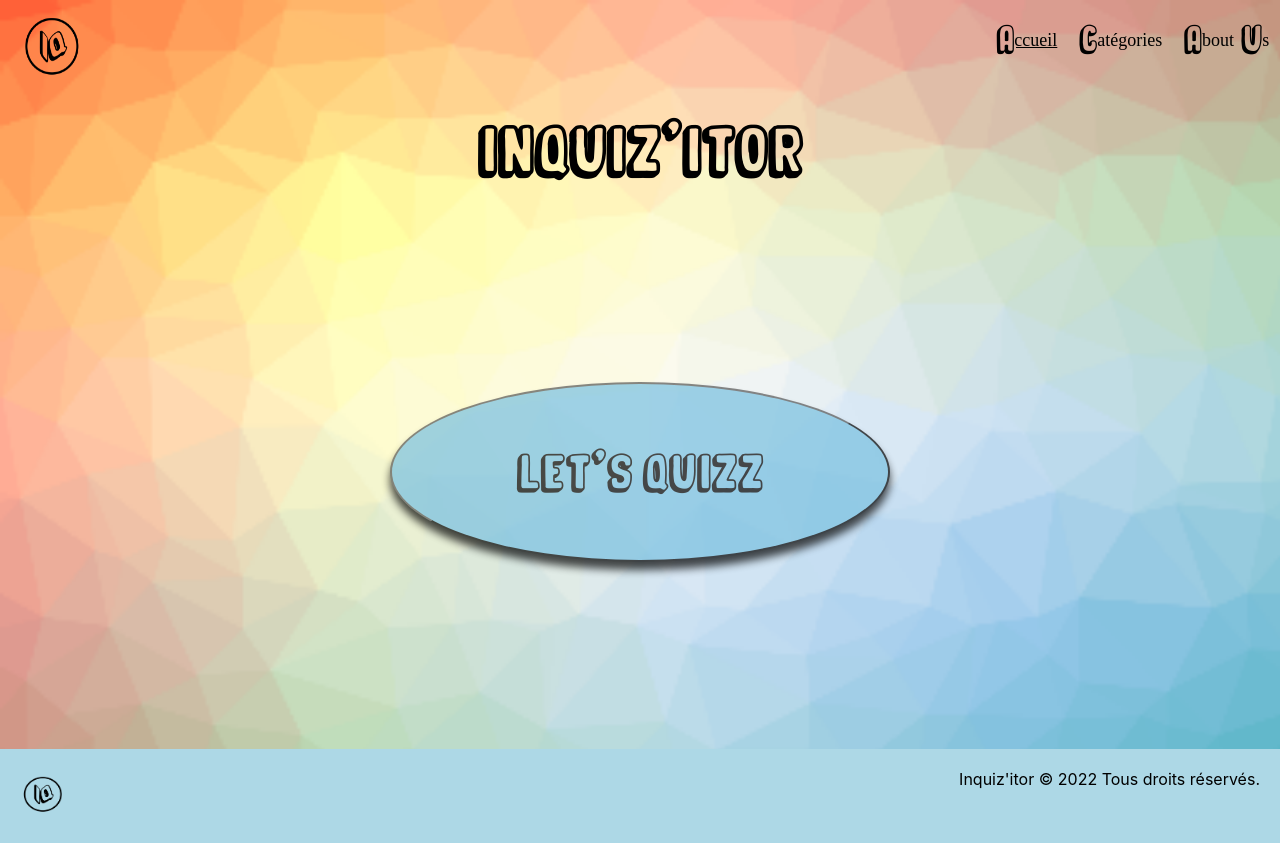
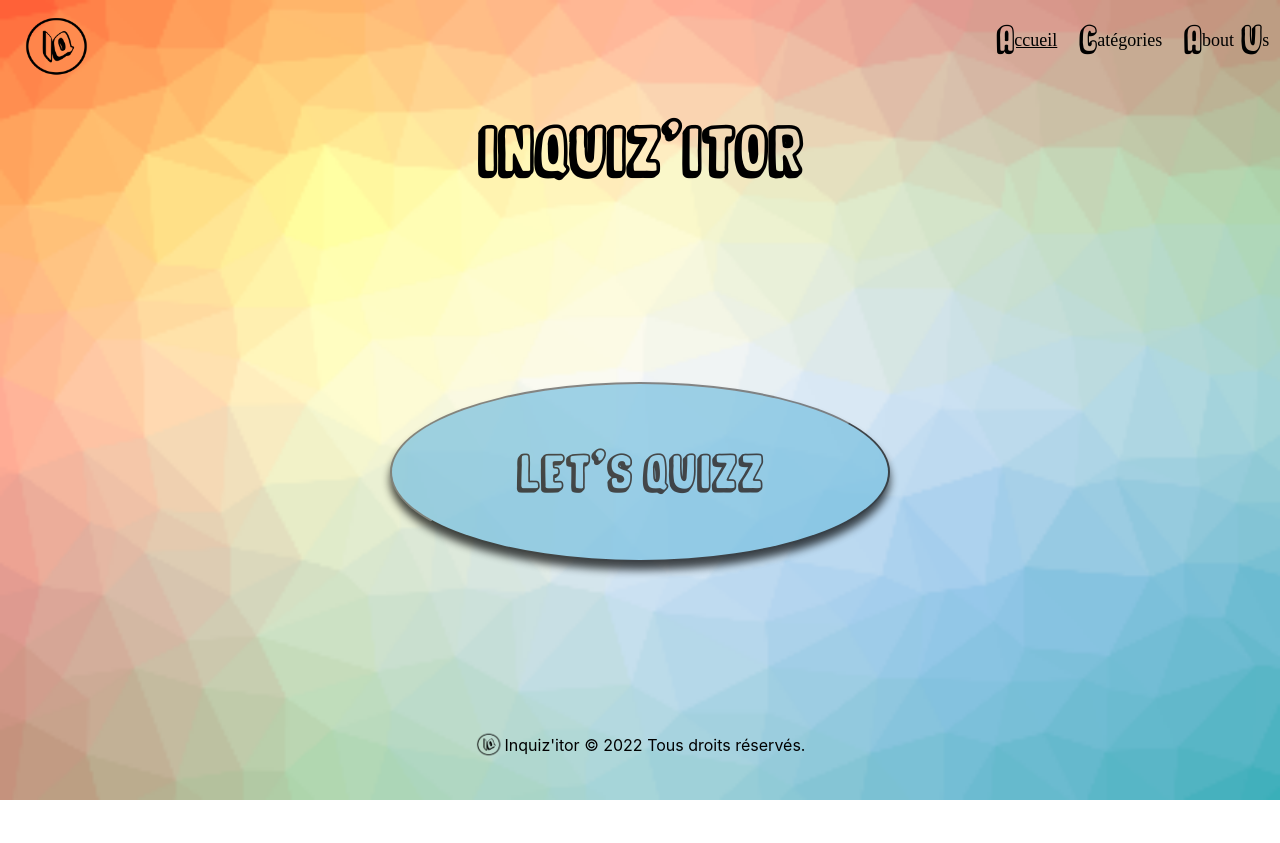
Before and after one commit to ComicScrip/lyon-react-mars22-p2g5, a React (Create React App) app: page / in a window 1280 px wide. After the commit the page ends 800 px from the top, so only its background shows below. Built offline with nearby package versions, Linux system fonts and the light colour scheme.

Commit message:
Update footer.css

```diff
--- a/src/styles/footer.css
+++ b/src/styles/footer.css
@@ -1,23 +1,14 @@
-* {
-  box-sizing: border-box;
-  margin: 0;
+.logoImageFooter {
+  width: 30px;
+  height: 30px;
 }
 
 footer {
   display: flex;
-  justify-content: space-between;
-  width: 100%;
-  padding: 20px;
-  margin-top: 20px;
-  background-color: lightblue;
+  justify-content: center;
+  bottom: 0;
 }
 
-.footer-text {
-  text-align: center;
-  margin: auto;
+.footerText {
+  padding-top: 6px;
 }
-
-footer img {
-  text-align: left;
-  width: 50px;
-}
```
